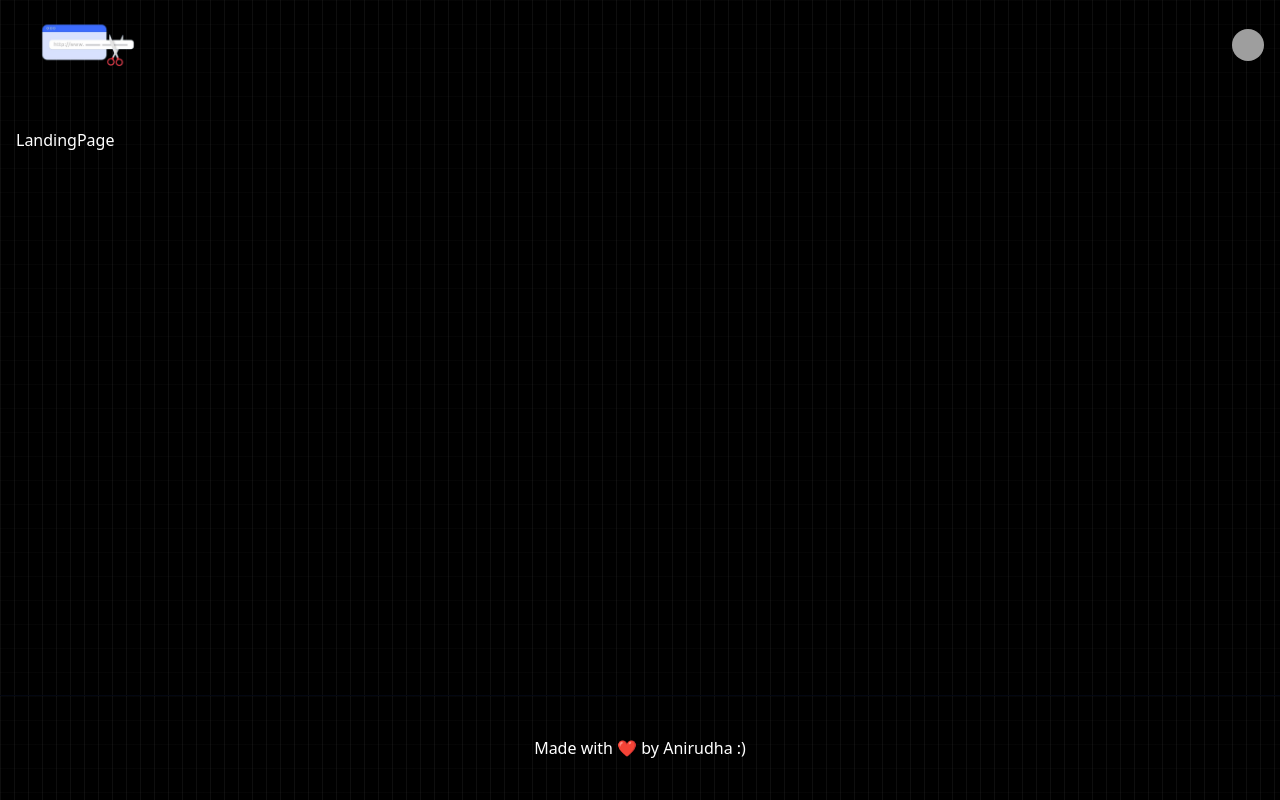
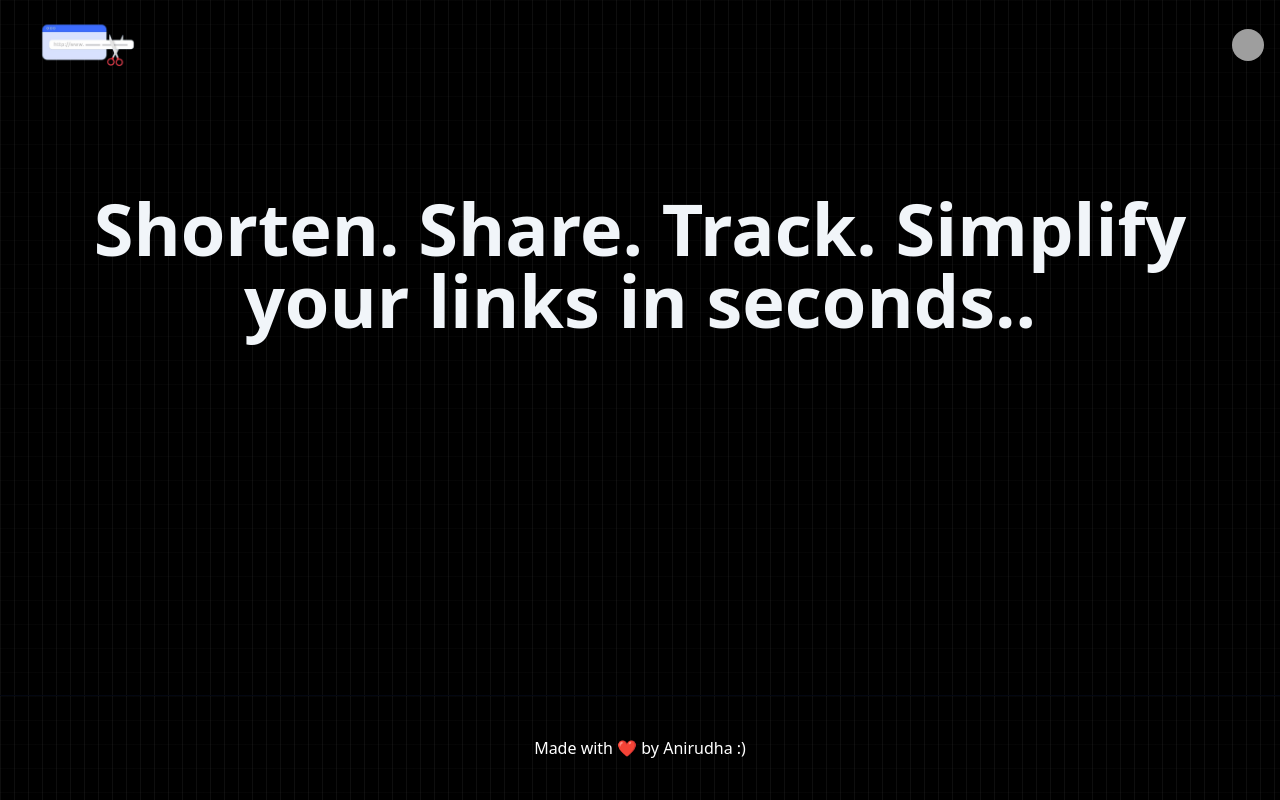
Before and after one commit to Anirudhakashid/URL-shortner, a React (Vite) app: page / in a window 1280 px wide. Built offline with nearby package versions, Linux system fonts and the light colour scheme; grey boxes are pictures that could not be loaded.

Commit message:
landing page setup

```diff
--- a/src/pages/LandingPage.jsx
+++ b/src/pages/LandingPage.jsx
@@ -1,7 +1,13 @@
 import React from "react";
 
 function LandingPage() {
-  return <div>LandingPage</div>;
+  return (
+    <div>
+      <h2 className=" my-10 sm:my-16 text-3xl sm:text-6xl lg:text-7xl text-center text-slate-100 font-extrabold ">
+        Shorten. Share. Track. Simplify your links in seconds..
+      </h2>
+    </div>
+  );
 }
 
 export default LandingPage;
```
